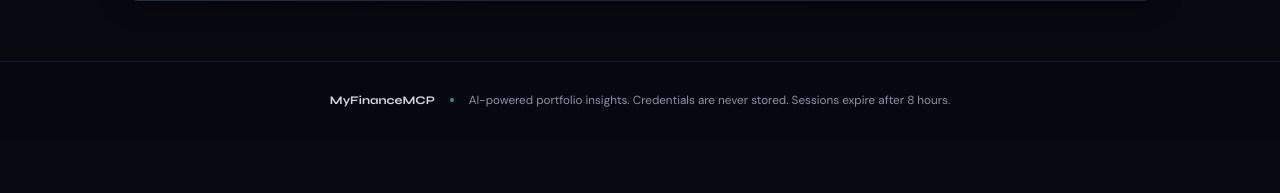
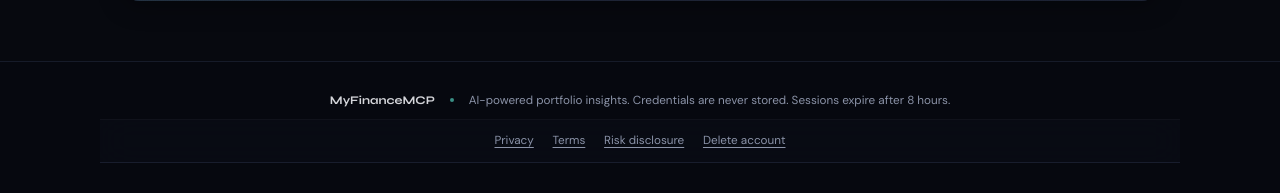
Before and after one commit to raghav18482/MyFinancesMCP, a FastAPI app: page / in a window 1280 px wide. Shown: the part 3033-3226 px from the top of the page. Before the commit the page ends 3140 px from the top, so only its background shows below. Run offline with FastAPI, Linux system fonts and the light colour scheme.

Commit message:
new update

```diff
--- a/frontend/static/style.css
+++ b/frontend/static/style.css
@@ -1014,6 +1014,13 @@
   background:var(--accent);
   opacity:.6;
 }
+.site-footer-links{
+  flex-basis:100%;
+  display:flex;flex-wrap:wrap;justify-content:center;
+  gap:.4rem 1.25rem;
+}
+.site-footer-links a{color:var(--muted);text-decoration:underline;text-underline-offset:3px}
+.site-footer-links a:hover{color:var(--text-soft)}
 
 /* ── Spinner ── */
 .loading{display:flex;justify-content:center;padding:3rem}
--- a/frontend/templates/base.html
+++ b/frontend/templates/base.html
@@ -48,6 +48,12 @@
       <span class="site-footer-brand">MyFinanceMCP</span>
       <span class="site-footer-divider" aria-hidden="true"></span>
       <span>AI-powered portfolio insights. Credentials are never stored. Sessions expire after 8 hours.</span>
+      <nav class="site-footer-links" aria-label="Legal and account">
+        <a href="/privacy">Privacy</a>
+        <a href="/terms">Terms</a>
+        <a href="/risk-disclosure">Risk disclosure</a>
+        <a href="/delete-account">Delete account</a>
+      </nav>
     </div>
   </footer>
 </body>
```
